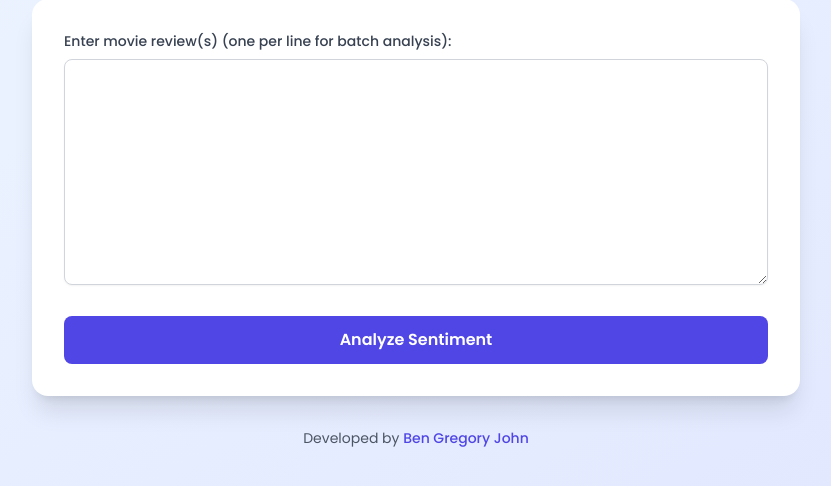
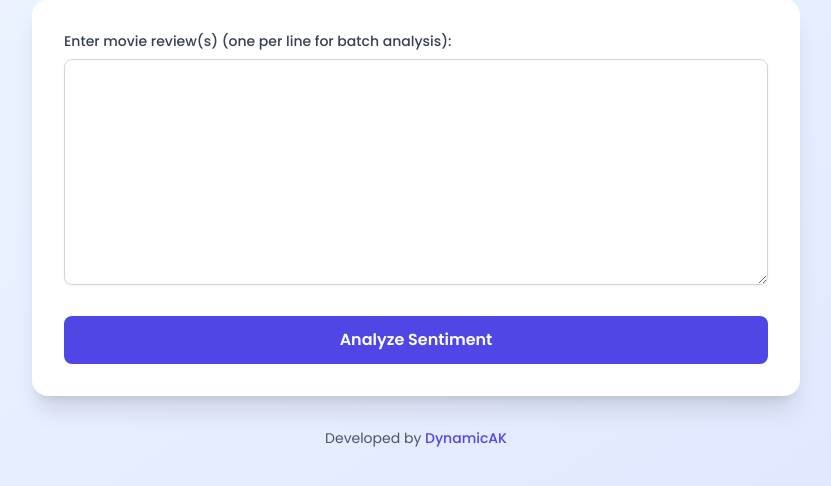
Before and after one commit to Dynamic-Ak/Sentiment-Analysis, a Flask app: page / in a window 1280 px wide. Shown: the part 239-725 px from the top of the page, without its empty margins (224-1055 px from the left). Run offline with Flask 3, Linux system fonts and the light colour scheme; parts of the project's set-up code (start-up, migrations or seed data) failed here and were passed over; some libraries are stand-ins or nearby versions.

Commit message:
Add files via upload

```diff
--- a/templates/index.html
+++ b/templates/index.html
@@ -59,7 +59,7 @@
     </main>
 
     <footer class="mt-8 text-center text-sm text-gray-600">
-        Developed by <a href="https://github.com/BenGJ10" target="_blank" class="text-indigo-600 hover:text-indigo-800 font-medium">Ben Gregory John</a>
+        Developed by <span class="text-indigo-600 font-medium">DynamicAK</span>
     </footer>
 
     <script>
```
Also changed, not shown: README.md.
